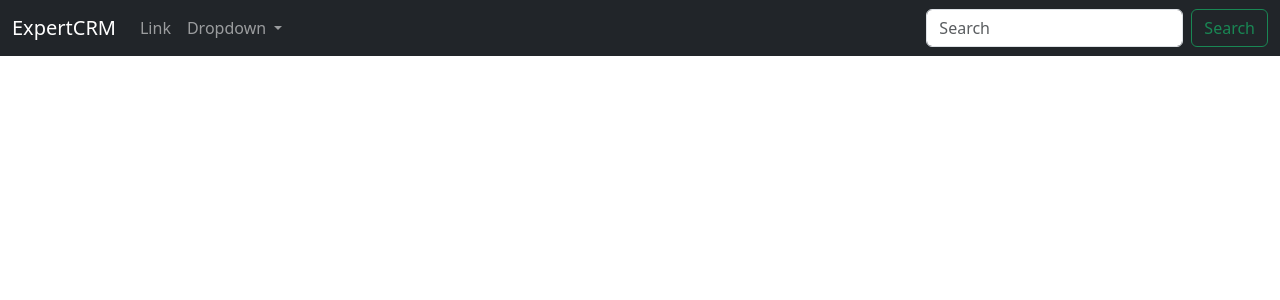
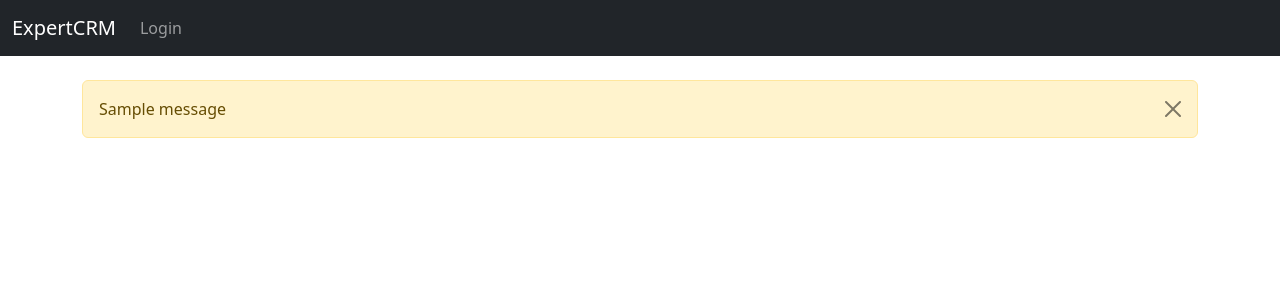
Before and after one commit to Sebasm96/expertCRM, a Django app: template website/templates/base.html in a window 1280 px wide. Shown: the top 300 px of the page. Run offline with Django 4.2, Linux system fonts and the light colour scheme; the template is opened without the code that fills it, so the values that code supplies are empty; tables that the repository leaves empty hold one stand-in row (values such as "Sample post"); one stand-in notice (Sample message) is shown.

Commit message:
Added login/logout functions

```diff
--- a/website/templates/base.html
+++ b/website/templates/base.html
@@ -10,6 +10,14 @@
     {% include 'navbar.html' %}
     <div class="container">
         <br/>
+        {% if messages %}
+          {% for message in messages %}
+          <div class="alert alert-warning alert-dismissible fade show" role="alert">
+            {{ message }}
+            <button type="button" class="btn-close" data-bs-dismiss="alert" aria-label="Close"></button>
+          </div>
+          {% endfor %}
+        {% endif %}
         {% block content %}
         {% endblock %}
     </div>
--- a/website/templates/navbar.html
+++ b/website/templates/navbar.html
@@ -6,25 +6,18 @@
     </button>
     <div class="collapse navbar-collapse" id="navbarSupportedContent">
       <ul class="navbar-nav me-auto mb-2 mb-lg-0">
+
+        {% if user.is_authenticated %}
+
         <li class="nav-item">
-            <a class="nav-link" href="#">Link</a>
+          <a class="nav-link" href="{% url 'logout' %}">Logout</a>
         </li>
-          <li class="nav-item dropdown">
-            <a class="nav-link dropdown-toggle" href="#" role="button" data-bs-toggle="dropdown" aria-expanded="false">
-              Dropdown
-            </a>
-            <ul class="dropdown-menu">
-              <li><a class="dropdown-item" href="#">Action</a></li>
-              <li><a class="dropdown-item" href="#">Another action</a></li>
-              <li><hr class="dropdown-divider"></li>
-              <li><a class="dropdown-item" href="#">Something else here</a></li>
-            </ul>
+        {% else %}
+        <li class="nav-item">
+          <a class="nav-link" href="{% url 'home' %}">Login</a>
         </li>
-        </ul>
-        <form class="d-flex" role="search">
-          <input class="form-control me-2" type="search" placeholder="Search" aria-label="Search">
-          <button class="btn btn-outline-success" type="submit">Search</button>
-        </form>
+        {% endif %}
+
     </div>
   </div>
 </nav>
--- a/website/urls.py
+++ b/website/urls.py
@@ -3,6 +3,6 @@ from . import views
 
 urlpatterns = [
     path('', views.home, name='home'),
-    path('login/', views.log_in, name='login'),
+    #path('login/', views.log_in, name='login'),
     path('logout/', views.log_out, name='logout'),
 ]
```
Also changed, not shown: website/templates/home.html (+22 -2 lines), website/views.py (+20 -4 lines), 1 other file. Lines whose indentation alone changed are shown as unchanged.
